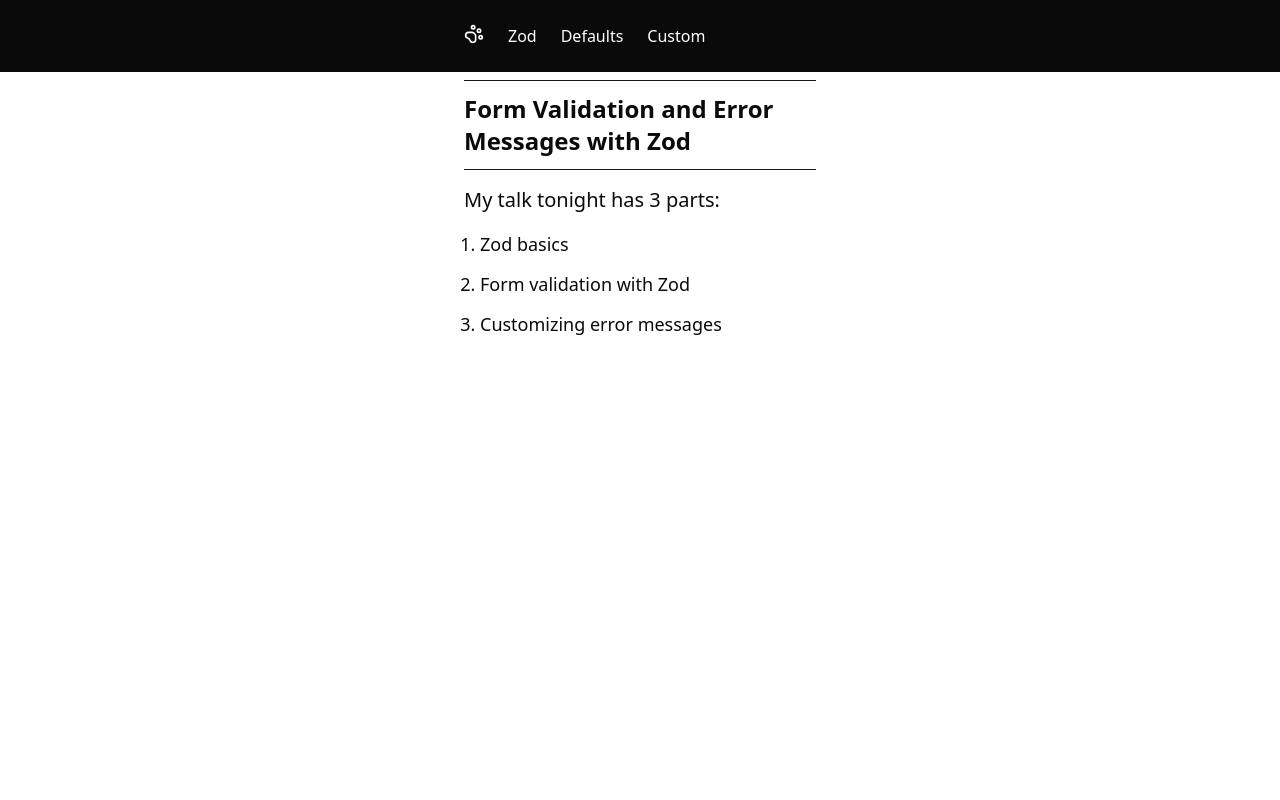
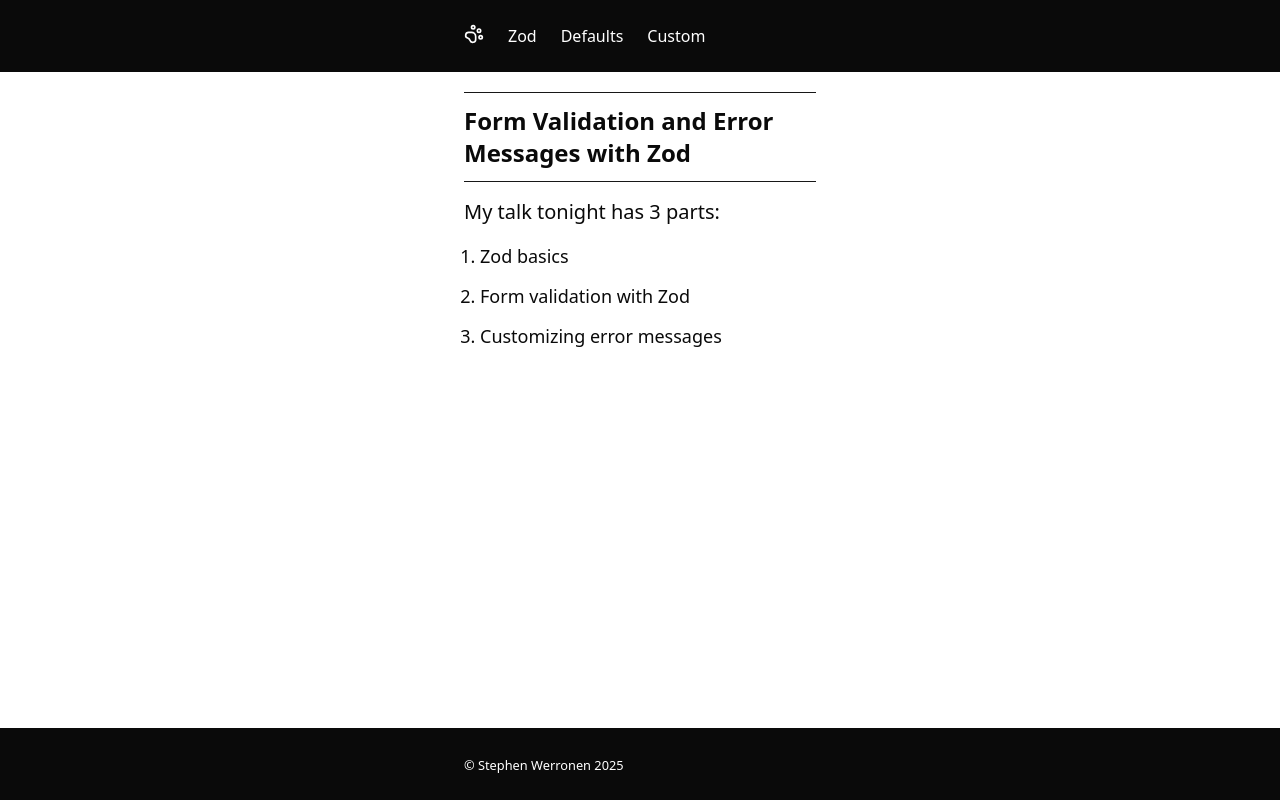
Before and after one commit to werronense/kelpys, a Next.js app: page / in a window 1280 px wide. Built offline with nearby package versions, Linux system fonts and the light colour scheme.

Commit message:
Add site footer

```diff
--- a/app/layout.tsx
+++ b/app/layout.tsx
@@ -2,6 +2,7 @@
 import { Geist, Geist_Mono, Permanent_Marker } from "next/font/google";
 import "./globals.css";
 import SiteHeader from "@/components/site-header";
+import SiteFooter from "@/components/site-footer";
 
 const geistSans = Geist({
   variable: "--font-geist-sans",
@@ -32,10 +33,13 @@
   return (
     <html lang="en">
       <body
-        className={`${geistSans.variable} ${geistMono.variable} ${permanentMarker.variable} antialiased relative`}
+        className={`${geistSans.variable} ${geistMono.variable} ${permanentMarker.variable} antialiased relative min-h-screen flex flex-col space-between`}
       >
         <SiteHeader />
-        <main className={"px-4 pb-6 mt-20 max-w-sm mx-auto"}>{children}</main>
+        <main className={"px-4 pb-6 mt-20 max-w-sm mx-auto flex-1"}>
+          {children}
+        </main>
+        <SiteFooter />
       </body>
     </html>
   );
--- /dev/null
+++ b/components/site-footer.tsx
@@ -0,0 +1,9 @@
+export default function SiteFooter() {
+  return (
+    <footer className={"bg-foreground text-background py-6 px-4 w-full"}>
+      <div className={"max-w-sm mx-auto sm:px-4"}>
+        <small>&copy; Stephen Werronen 2025</small>
+      </div>
+    </footer>
+  );
+}
```
